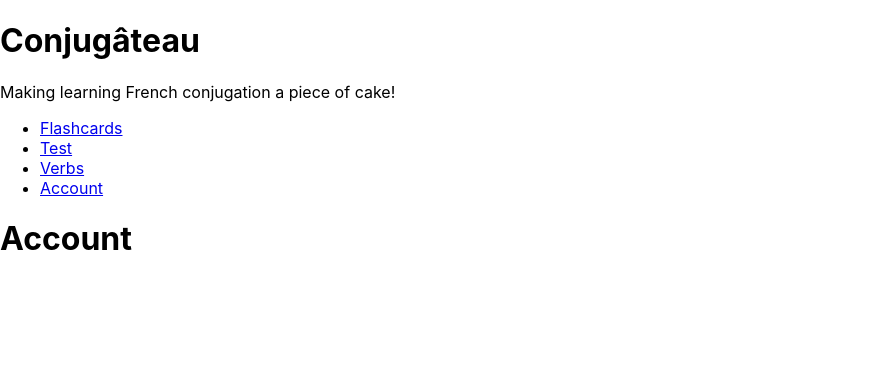
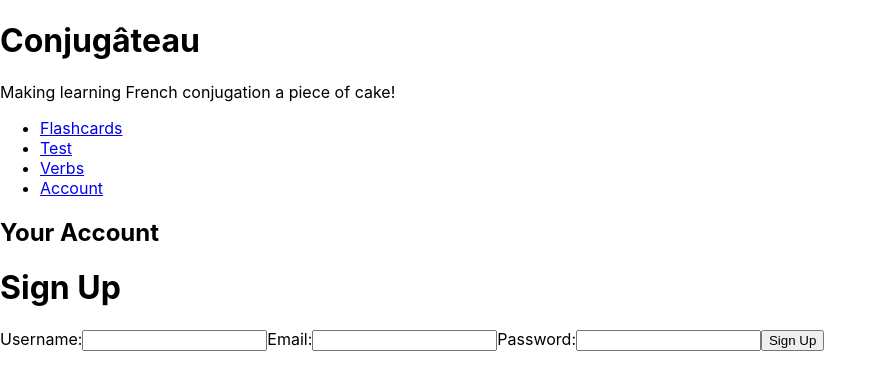
Before and after one commit to patriciamolnar/conjugateau, a React (Create React App) app in the folder frontend/: page /account in a window 1280 px wide. Shown: the top 390 px of the page, without its empty margins (0-887 px from the left). Built offline with nearby package versions, Linux system fonts and the light colour scheme.

Commit message:
adding register form to account page

```diff
--- a/frontend/src/components/Registerform.js
+++ b/frontend/src/components/Registerform.js
@@ -1,4 +1,4 @@
-import React, { Fragment, useState } from 'react';
+import { useState } from 'react';
 
 function Registerform() {
     const [user, setUser] = useState({
--- a/frontend/src/pages/Account.js
+++ b/frontend/src/pages/Account.js
@@ -1,5 +1,12 @@
+import Registerform from '../components/Registerform';
+
 function Account() {
-    return <h1>Account</h1>
+    return (
+        <>
+            <h2>Your Account</h2>
+            <Registerform />
+        </>
+    )
 }
 
 export default Account;
```
